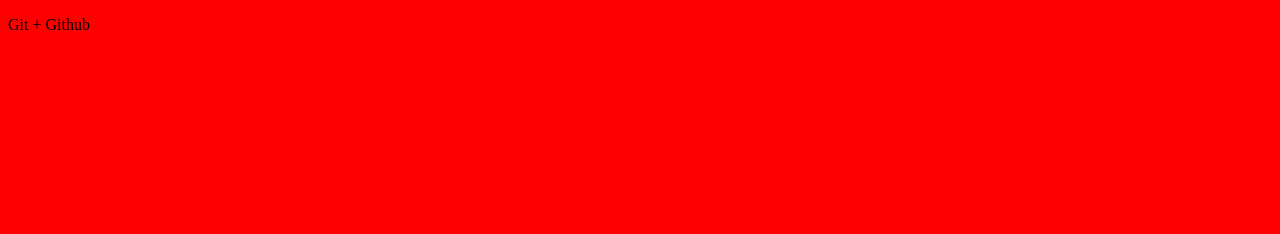
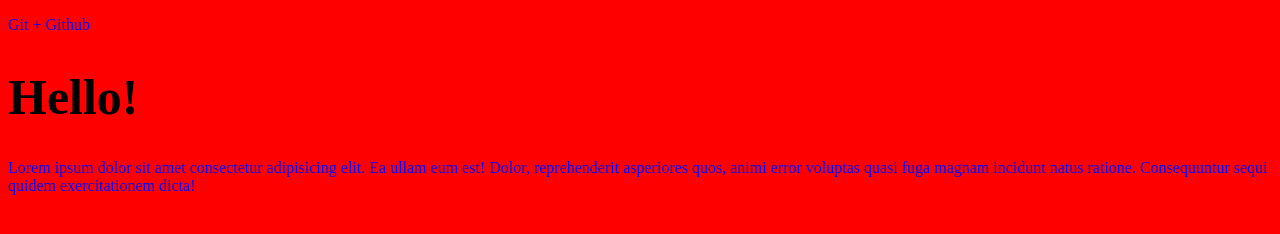
Before and after one commit to Umarhaji/gitTestt, a plain HTML site: page index.html in a window 1280 px wide. Drawn offline with Linux system fonts and the light colour scheme.

Commit message:
Наши первые изменения

```diff
--- a/css/main.css
+++ b/css/main.css
@@ -1,3 +1,10 @@
 body {
     background-color: red;
 }
+p {
+   color: blue;
+}
+
+h1 {
+    font-size: 50px;
+}
--- a/index.html
+++ b/index.html
@@ -11,5 +11,8 @@
     <p>
         Git + Github
     </p>
+    <h1>Hello!</h1>
+    <p>Lorem ipsum dolor sit amet consectetur adipisicing elit. Ea ullam eum est! Dolor, reprehenderit asperiores quos,
+        animi error voluptas quasi fuga magnam incidunt natus ratione. Consequuntur sequi quidem exercitationem dicta!</p>
 </body>
 </html>
```
